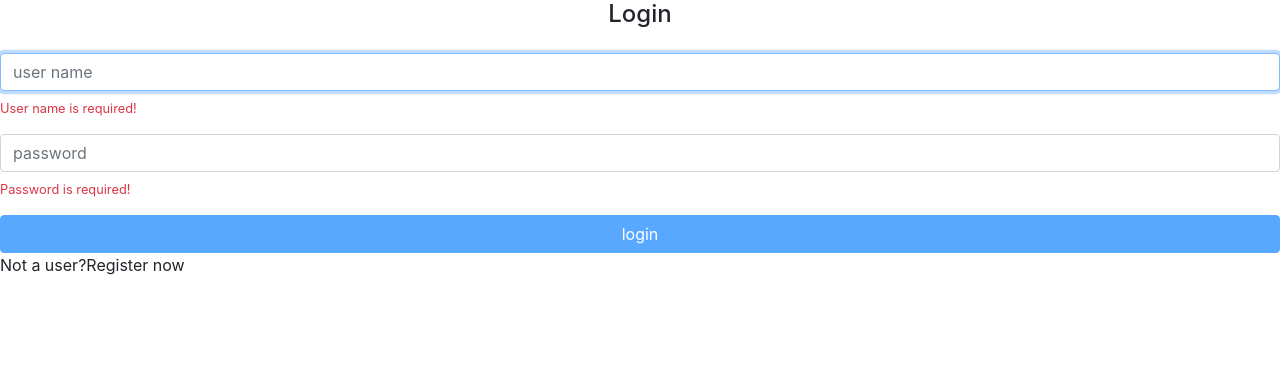
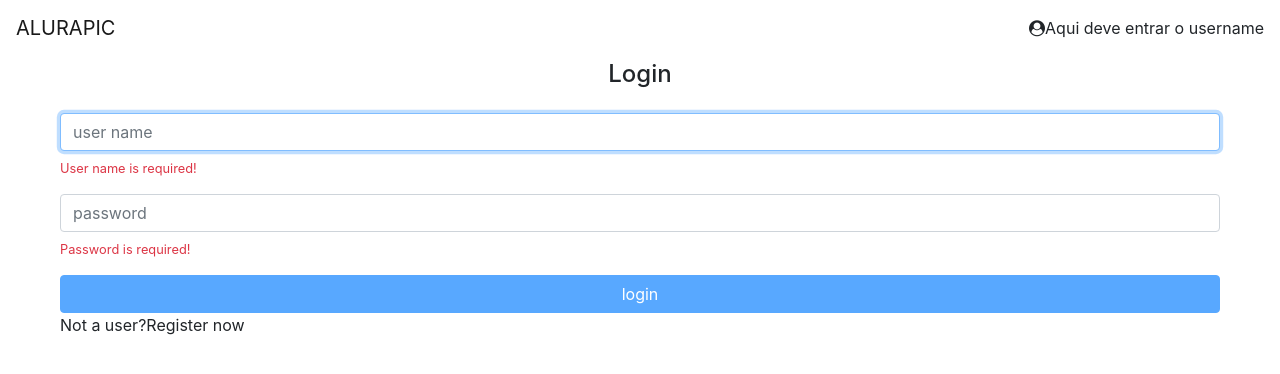
Before and after one commit to maycon3/estudoangular_al, an Angular app: page / in a window 1280 px wide. Shown: the top 374 px of the page. Built offline with nearby package versions, Linux system fonts and the light colour scheme.

Commit message:
Autenticação e o papel do token

```diff
--- a/src/app/app.component.html
+++ b/src/app/app.component.html
@@ -1,2 +1,2 @@
-
+<ap-heard></ap-heard>
 <router-outlet></router-outlet>
--- a/src/app/app.module.ts
+++ b/src/app/app.module.ts
@@ -6,6 +6,7 @@ import { AppComponent } from './app.component';
 import { PhotosModule } from './photos/photos.module';
 import { ErrorsModule } from './errors/errors.module';
 import { HomeModule } from './home/home.module';
+import { CoreModule } from './core/core.module';
 
 @NgModule({
   declarations: [
@@ -16,7 +17,8 @@ import { HomeModule } from './home/home.module';
     AppRoutingModule,
     PhotosModule,
     ErrorsModule,
-    HomeModule
+    HomeModule,
+    CoreModule
   ],
   providers: [],
   bootstrap: [AppComponent]
--- a/src/app/core/auth/auth.service.ts
+++ b/src/app/core/auth/auth.service.ts
@@ -2,19 +2,23 @@ import { Injectable } from '@angular/core';
 import { HttpClient } from '@angular/common/http';
 
 import { tap } from 'rxjs/operators';
+import { TokenService } from '../token/token.service';
 
 const API_URL = 'http://localhost:3000';
 
 @Injectable({ providedIn: 'root' })
 export class AuthService {
 
-  constructor(private http: HttpClient) { }
+  constructor(
+    private http: HttpClient,
+    private tokenService: TokenService
+  ) { }
 
   public authenticate(userName: string, password: string) {
     return this.http.post(`${API_URL}/user/login`, {userName, password}, {observe: 'response'})
       .pipe(tap(resp => {
         const authToken = resp.headers.get('x-access-token');
-        const status = resp.status;
+        this.tokenService.setToken(authToken);
         console.log(`User ${userName} authenticated with token ${authToken}`);
       }));
   }
--- /dev/null
+++ b/src/app/core/heard/heard.component.html
@@ -0,0 +1,9 @@
+<header class="fixed-top">
+    <nav class="navbar navbar-light bg-white">
+        <a class="navbar-brand">ALURAPIC</a>
+        <div>
+            <i class="fa fa-user-circle"></i>
+            <a>Aqui deve entrar o username</a>
+        </div>
+    </nav>
+</header>
--- /dev/null
+++ b/src/app/core/heard/heard.component.ts
@@ -0,0 +1,15 @@
+import { Component, OnInit } from '@angular/core';
+
+@Component({
+  selector: 'ap-heard',
+  templateUrl: './heard.component.html',
+  styleUrls: ['./heard.component.css']
+})
+export class HeardComponent implements OnInit {
+
+  constructor() { }
+
+  ngOnInit() {
+  }
+
+}
--- /dev/null
+++ b/src/app/core/token/token.service.ts
@@ -0,0 +1,21 @@
+import { Injectable } from '@angular/core';
+
+const KEY = 'authToken';
+
+@Injectable({ providedIn: 'root'})
+export class TokenService {
+
+  constructor() { }
+
+  setToken(token) {
+    window.localStorage.setItem(KEY, token);
+  }
+
+  getToken() {
+    return window.localStorage.getItem(KEY);
+  }
+
+  removeToken() {
+    window.localStorage.removeItem(KEY);
+  }
+}
--- a/src/index.html
+++ b/src/index.html
@@ -4,9 +4,14 @@
   <meta charset="utf-8">
   <title>Alurapic</title>
   <base href="/">
-
   <meta name="viewport" content="width=device-width, initial-scale=1">
   <link rel="icon" type="image/x-icon" href="favicon.ico">
+  <style>
+    body {
+      padding: 60px;
+    }
+  </style>
+
 </head>
 <body>
   <app-root></app-root>
```
Also changed, not shown: src/app/core/core.module.ts (added, +11 -0 lines), src/app/core/heard/heard.component.css (added), 2 other files (tests, documents, lock files or other folders).
